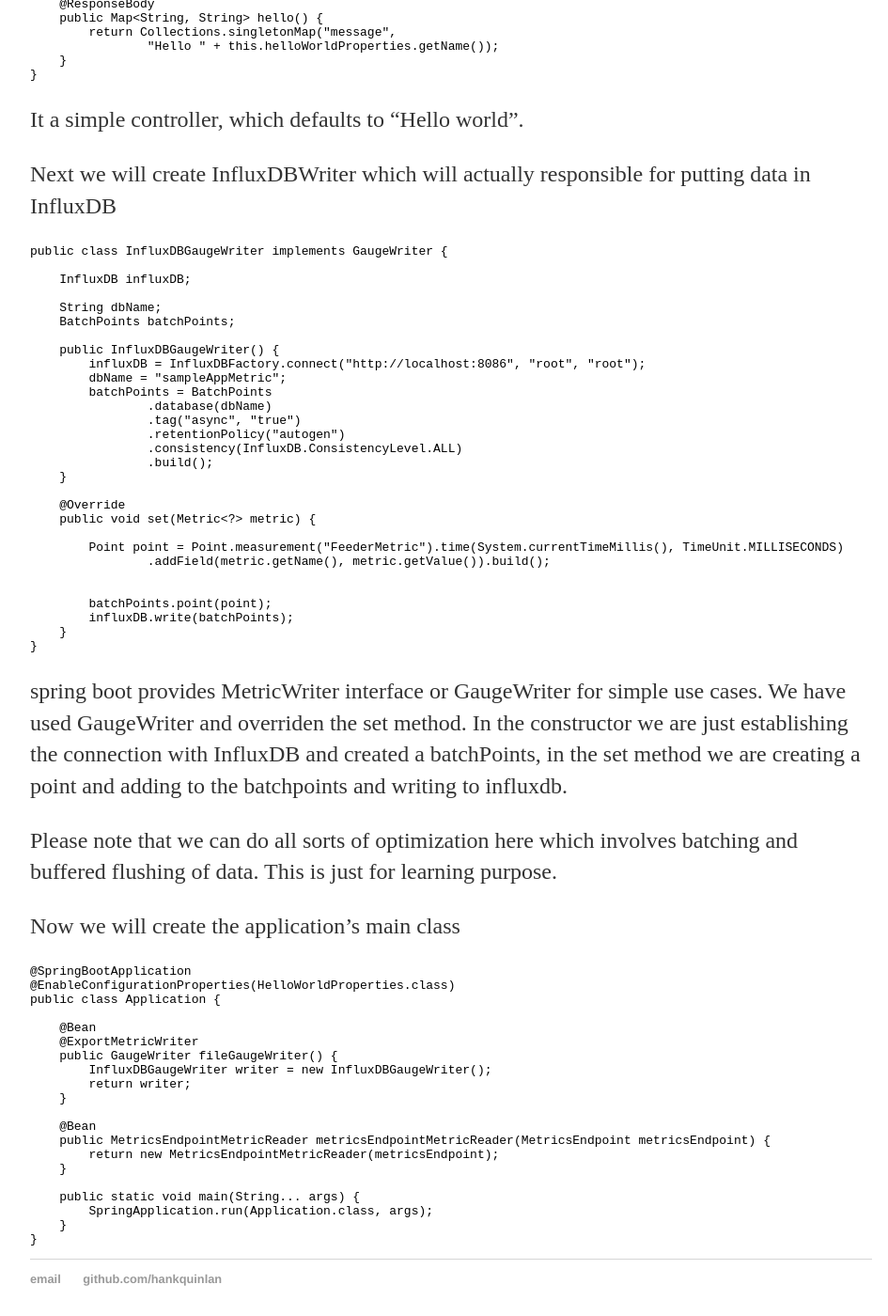
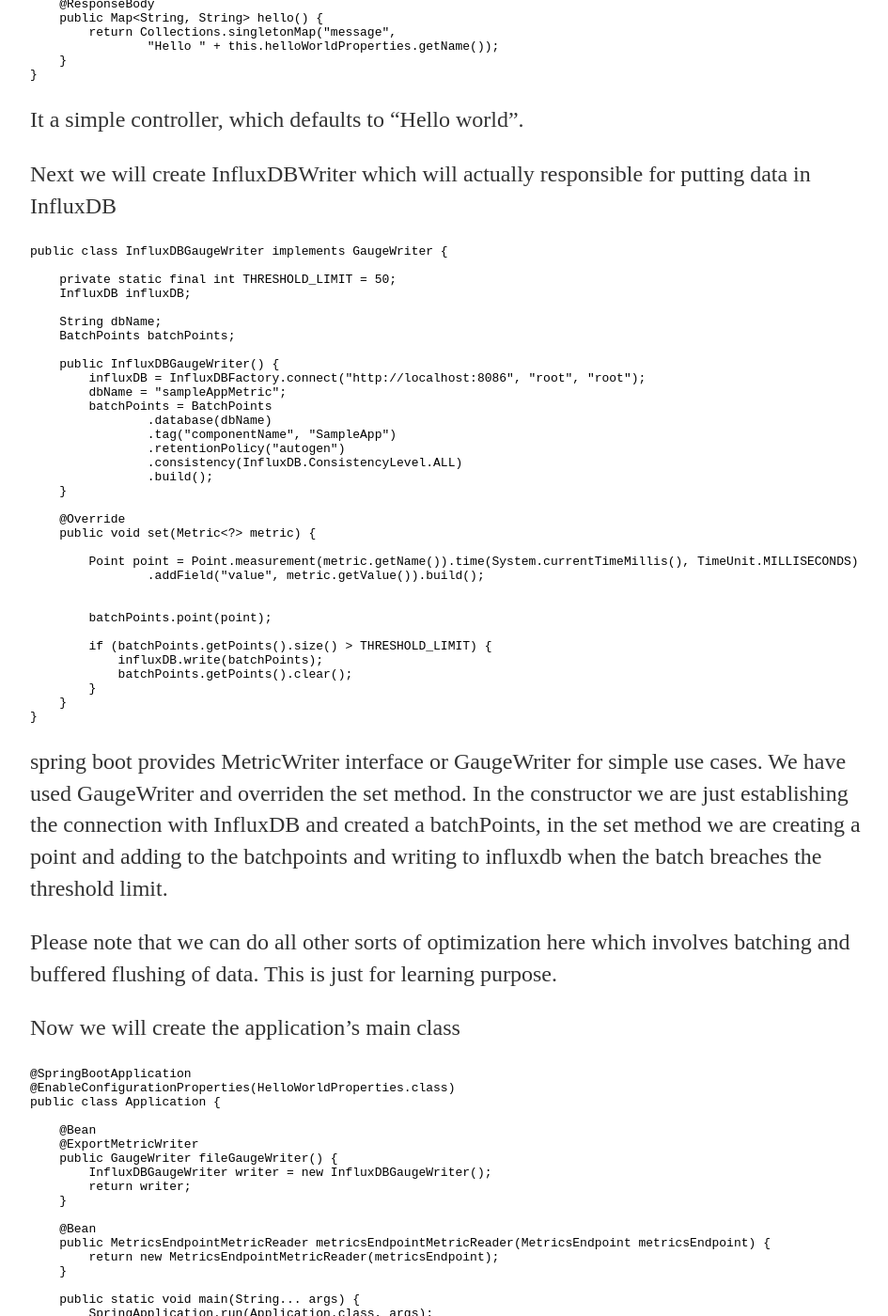
Before and after one commit to AmbujJauhari/AmbujJauhari.github.io, a Jekyll site: the page built from _posts/2017-04-25-Near-real-time-monitoring-with-spring-boot-influxdb-and-grafana.md, in a window 1280 px wide and 1400 px high, scrolled down 3407 px. Shown: the whole window at 94% size, without its empty margins (160-1105 px from the left). Built offline with Jekyll 4.4.1, drawn with Linux system fonts in a browser that asks for light colours; some of the changed text lies outside the part shown.

Commit message:
Update 2017-04-25-Near-real-time-monitoring-with-spring-boot-influxdb-and-grafana.md

````diff
--- a/_posts/2017-04-25-Near-real-time-monitoring-with-spring-boot-influxdb-and-grafana.md
+++ b/_posts/2017-04-25-Near-real-time-monitoring-with-spring-boot-influxdb-and-grafana.md
@@ -124,6 +124,7 @@ Next we will create InfluxDBWriter which will actually responsible for putting d
 ```
 public class InfluxDBGaugeWriter implements GaugeWriter {
 
+    private static final int THRESHOLD_LIMIT = 50;
     InfluxDB influxDB;
 
     String dbName;
@@ -134,7 +135,7 @@ public class InfluxDBGaugeWriter implements GaugeWriter {
         dbName = "sampleAppMetric";
         batchPoints = BatchPoints
                 .database(dbName)
-                .tag("async", "true")
+                .tag("componentName", "SampleApp")
                 .retentionPolicy("autogen")
                 .consistency(InfluxDB.ConsistencyLevel.ALL)
                 .build();
@@ -143,20 +144,24 @@ public class InfluxDBGaugeWriter implements GaugeWriter {
     @Override
     public void set(Metric<?> metric) {
 
-        Point point = Point.measurement("FeederMetric").time(System.currentTimeMillis(), TimeUnit.MILLISECONDS)
-                .addField(metric.getName(), metric.getValue()).build();
+        Point point = Point.measurement(metric.getName()).time(System.currentTimeMillis(), TimeUnit.MILLISECONDS)
+                .addField("value", metric.getValue()).build();
 
 
         batchPoints.point(point);
-        influxDB.write(batchPoints);
+
+        if (batchPoints.getPoints().size() > THRESHOLD_LIMIT) {
+            influxDB.write(batchPoints);
+            batchPoints.getPoints().clear();
+        }
     }
 }
 ```
 
 spring boot provides MetricWriter interface or GaugeWriter for simple use cases. We have used GaugeWriter and overriden the set method.
-In the constructor we are just establishing the connection with InfluxDB and created a batchPoints, in the set method we are creating a point and adding to the batchpoints and writing to influxdb.
+In the constructor we are just establishing the connection with InfluxDB and created a batchPoints, in the set method we are creating a point and adding to the batchpoints and writing to influxdb when the batch breaches the threshold limit.
 
-Please note that we can do all sorts of optimization here which involves batching and buffered flushing of data. This is just for learning purpose.
+Please note that we can do all other sorts of optimization here which involves batching and buffered flushing of data. This is just for learning purpose.
 
 Now we will create the application's main class
 
@@ -182,3 +187,43 @@ public class Application {
     }
 }
 ```
+
+This is all good, now there are numerous situations where we would need to have custom metrics i.e. our own metrics information. So lets try creating a custom metric
+
+```
+@Service
+public class ScheduledMetricsExample {
+
+    private final CounterService counterService;
+
+    public ScheduledMetricsExample(CounterService counterService){
+        this.counterService = counterService;
+    }
+
+    @Scheduled(fixedRate = 60000L)
+    public void scheduledMethod() {
+        this.counterService.increment("custom.metrics.value");
+    }
+
+}
+```
+
+So we have created a service class ScheduledMetricsExample and declared a field of type CounterService which is instantiated by spring using the constructor. Spring provides 2 classes CounterService and GaugeService. The CounterService exposes increment, decrement and reset methods; the GaugeService provides a submit method. We are using a counterservice here for incrementing custom.metrics.value every 1min.
+
+
+Now lets create the application.properties file in resources which wil define the portno. for our application and the management port for our application.
+
+```
+server.port=8090
+management.port=8081
+management.security.enabled=false
+service.name=Ambuj
+```
+
+You see we have defined service.name which will be injected the HelloWorldProperties file name field. we defined server.port as 8090 which means our application will be running on port 8090 and management.port is 8081 i.e. we will be able to see application metrics on port 8081
+
+Now lets deploy your spring boot application, like any other application. Since i have the project setup in IDE, i will just run my main class. Once your application is up
+
+Lets browse to the application url first [http://localhost:8090]
+
+Now once you can see the application lets go and check the management port url [http://localhost:8081/metrics]
````
